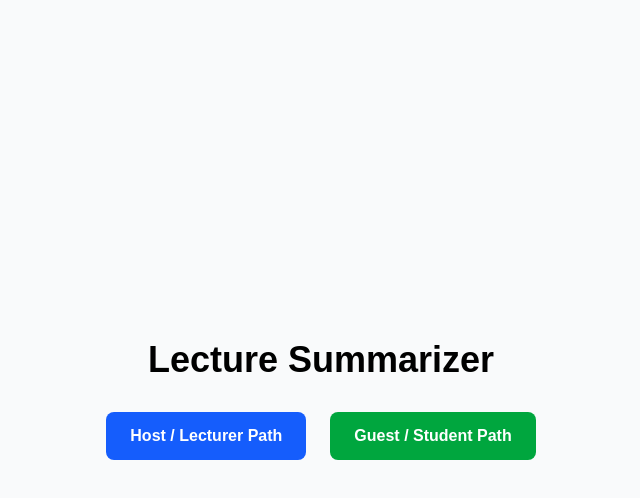
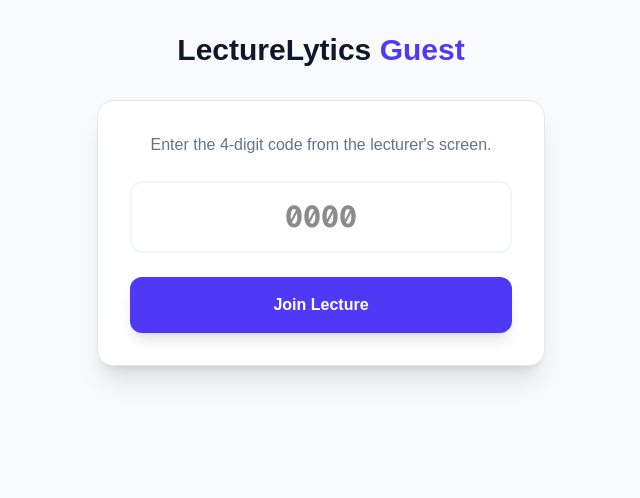
Before and after one commit to NarrX/LectureLytics, a Next.js app in the folder lecturelytics/: page / in a window 1280 px wide. Shown: the top 498 px of the page, without its empty margins (319-959 px from the left). Built offline with nearby package versions, Linux system fonts and the light colour scheme.

Commit message:
Update page.tsx

```diff
--- a/lecturelytics/app/page.tsx
+++ b/lecturelytics/app/page.tsx
@@ -1,26 +1,168 @@
 'use client';
 
-import { useRouter } from 'next/navigation';
+import React, { useEffect, useState, useRef } from 'react';
+import Pusher from 'pusher-js';
 
-export default function Page() {
-  const router = useRouter();
+interface TopicCard {
+  title: string;
+  content: string[];
+  questions?: string[];
+  confidence?: number;
+}
+
+export default function GuestPage() {
+  const [roomCode, setRoomCode] = useState<string>('');
+  const [isConnected, setIsConnected] = useState(false);
+  const [transcript, setTranscript] = useState<string[]>([]);
+  const [topicCards, setTopicCards] = useState<TopicCard[]>([]);
+
+  const pusherRef = useRef<Pusher | null>(null);
+
+  const handleJoinRoom = () => {
+    if (roomCode.length !== 4) {
+      alert("Please enter the 4-digit code provided by the host.");
+      return;
+    }
+    setTranscript([]);
+    setTopicCards([]);
+    setIsConnected(true);
+  };
+
+  useEffect(() => {
+    if (!isConnected || !roomCode) return;
+
+    const key = process.env.NEXT_PUBLIC_PUSHER_KEY;
+    const cluster = process.env.NEXT_PUBLIC_PUSHER_CLUSTER;
+
+    if (!key || !cluster) {
+      console.error("Pusher environment variables are missing!");
+      return;
+    }
+
+    const pusher = new Pusher(key, { cluster, forceTLS: true });
+    pusherRef.current = pusher;
+
+    const channelName = `room-${roomCode}`;
+    const channel = pusher.subscribe(channelName);
+
+    console.log(`Subscribed to ${channelName}`);
+
+    channel.bind('transcript-update', (data: any) => {
+      if (data.transcript) {
+        setTranscript(data.transcript);
+      }
+    });
+
+    channel.bind('topic-complete', (data: TopicCard) => {
+      setTopicCards((prev) => [data, ...prev]);
+    });
+
+    return () => {
+      channel.unbind_all();
+      pusher.unsubscribe(channelName);
+      pusher.disconnect();
+    };
+  }, [isConnected, roomCode]);
 
   return (
-    <main className="flex min-h-screen flex-col items-center justify-center bg-gray-50 p-24">
-      <h1 className="text-4xl font-bold mb-8 text-black">Lecture Summarizer</h1>
-      <div className="flex gap-6">
-        <button
-          onClick={() => router.push('/hostpage')}
-          className="px-6 py-3 bg-blue-600 text-white rounded-lg font-semibold hover:bg-blue-700 transition"
-        >
-          Host / Lecturer Path
-        </button>
-        <button
-          onClick={() => router.push('/guestpage')}
-          className="px-6 py-3 bg-green-600 text-white rounded-lg font-semibold hover:bg-green-700 transition"
-        >
-          Guest / Student Path
-        </button>
+    <main className="min-h-screen bg-slate-50 p-8 flex flex-col items-center">
+      <div className="max-w-4xl w-full space-y-8">
+        <h2 className="text-3xl font-black text-slate-900 text-center">
+          LectureLytics <span className="text-indigo-600">Guest</span>
+        </h2>
+
+        {!isConnected ? (
+          /* --- JOIN SCREEN --- */
+          <div className="bg-white p-8 rounded-2xl shadow-xl border border-slate-200 text-center max-w-md mx-auto space-y-6">
+            <p className="text-slate-500">Enter the 4-digit code from the lecturer's screen.</p>
+            <input
+              type="text"
+              maxLength={4}
+              placeholder="0000"
+              value={roomCode}
+              onChange={(e) => setRoomCode(e.target.value.replace(/\D/g, ''))}
+              className="w-full p-4 border-2 border-slate-100 rounded-xl text-center text-3xl font-mono font-bold focus:border-indigo-500 outline-none"
+            />
+            <button
+              onClick={handleJoinRoom}
+              className="w-full bg-indigo-600 text-white font-bold py-4 rounded-xl hover:bg-indigo-700 transition shadow-lg"
+            >
+              Join Lecture
+            </button>
+          </div>
+        ) : (
+          /* --- LIVE CONTENT VIEW --- */
+          <div className="space-y-6">
+            <div className="flex justify-between items-center bg-white p-4 rounded-xl shadow-sm border">
+              <span className="flex items-center gap-2 text-slate-600 font-medium">
+                <div className="h-2 w-2 bg-green-500 rounded-full animate-pulse"></div>
+                Live in Room: <strong>{roomCode}</strong>
+              </span>
+              <button onClick={() => setIsConnected(false)} className="text-xs text-slate-400 hover:text-red-500 underline">
+                Leave
+              </button>
+            </div>
+
+            {/* Live Transcript View (Synced with Host) */}
+            <div className="bg-white rounded-2xl shadow-xl border border-slate-200 p-8 h-[260px]">
+              <h3 className="text-xs font-bold text-slate-400 uppercase mb-4 tracking-widest">Live Transcription</h3>
+              <div className="space-y-4">
+                {transcript.length === 0 && <p className="text-slate-400 italic">Waiting for host to start speaking...</p>}
+                {transcript.slice(-5).map((line, i) => (
+                  <p key={i} className="text-lg text-slate-800 border-l-2 border-indigo-100 pl-4">{line}</p>
+                ))}
+              </div>
+            </div>
+
+            {/* Topic Cards View */}
+            <div className="space-y-4">
+              <h3 className="text-xs font-bold text-slate-400 uppercase tracking-widest">Key Topics</h3>
+              {topicCards.length === 0 && (
+                <p className="text-center py-10 text-slate-400 text-sm italic">
+                  Summary cards will appear as the lecture progresses.
+                </p>
+              )}
+
+              <div className="space-y-4">
+                {topicCards.map((card, idx) => (
+                  <div
+                    key={idx}
+                    className="bg-cyan-400 rounded-3xl border-2 border-slate-900 p-5 flex gap-5 shadow-md"
+                  >
+                    {/* Left column: title + confidence */}
+                    <div className="flex flex-col justify-between w-48 shrink-0">
+                      <h4 className="text-2xl font-serif text-white leading-tight">
+                        {card.title}
+                      </h4>
+                      <div className="bg-white border-2 border-slate-900 rounded-xl px-4 py-2 self-start mt-4">
+                        <span className="text-lg font-bold text-slate-800">
+                          {card.confidence ?? 95}%
+                        </span>
+                      </div>
+                    </div>
+
+                    {/* Right column: questions panel */}
+                    <div className="flex-1 bg-cyan-50 border-2 border-slate-900 rounded-2xl p-3 space-y-2 min-h-[120px]">
+                      {(!card.questions || card.questions.length === 0) && (
+                        <p className="text-cyan-700/60 text-sm italic px-2 py-2">
+                          No questions yet for this topic.
+                        </p>
+                      )}
+                      {card.questions?.map((q, qi) => (
+                        <div
+                          key={qi}
+                          className="bg-white border border-slate-700 rounded-full px-4 py-2 text-sm text-slate-700"
+                        >
+                          {q}
+                        </div>
+                      ))}
+                    </div>
+                  </div>
+                ))}
+              </div>
+            </div>
+          </div>
+        )}
       </div>
     </main>
   );
```
